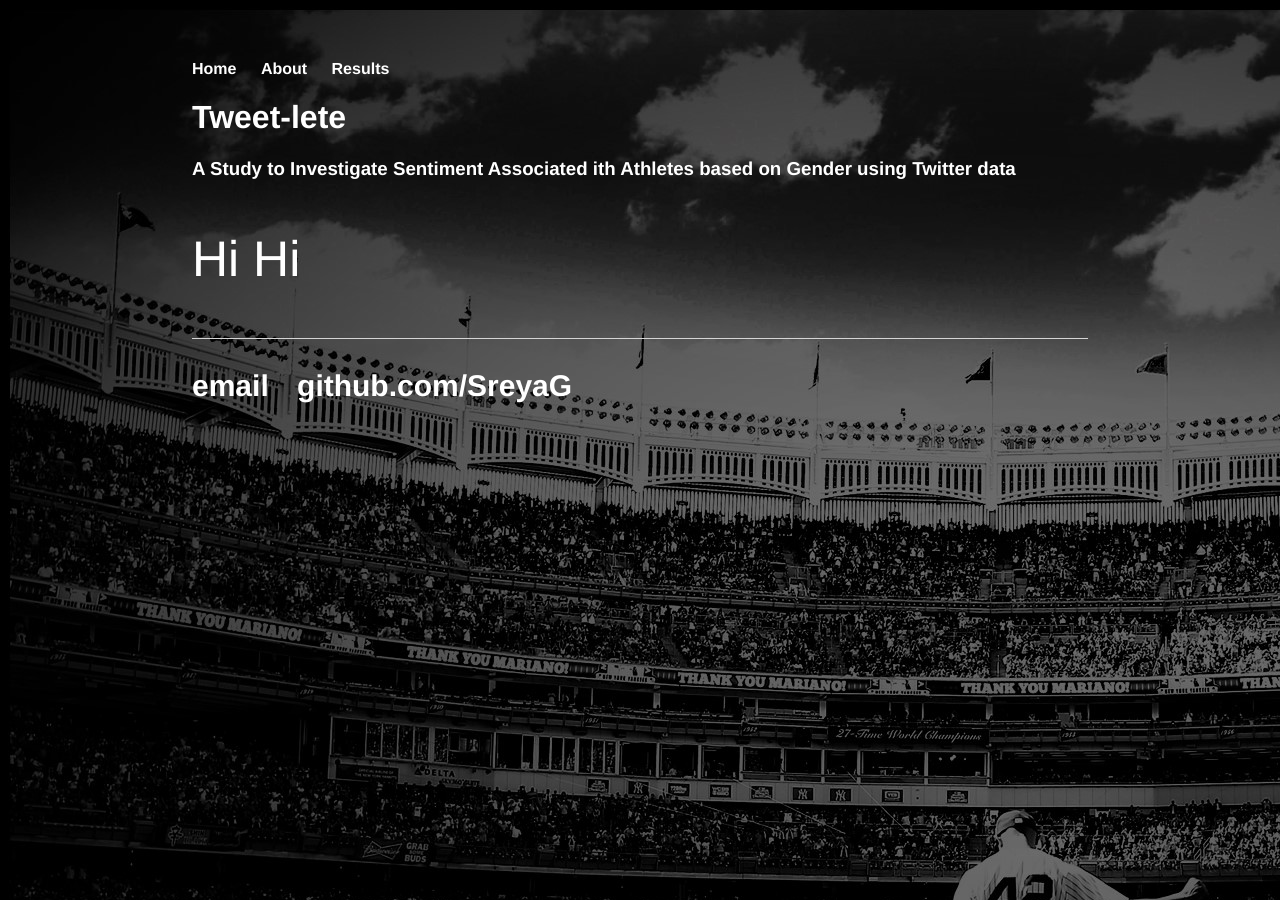
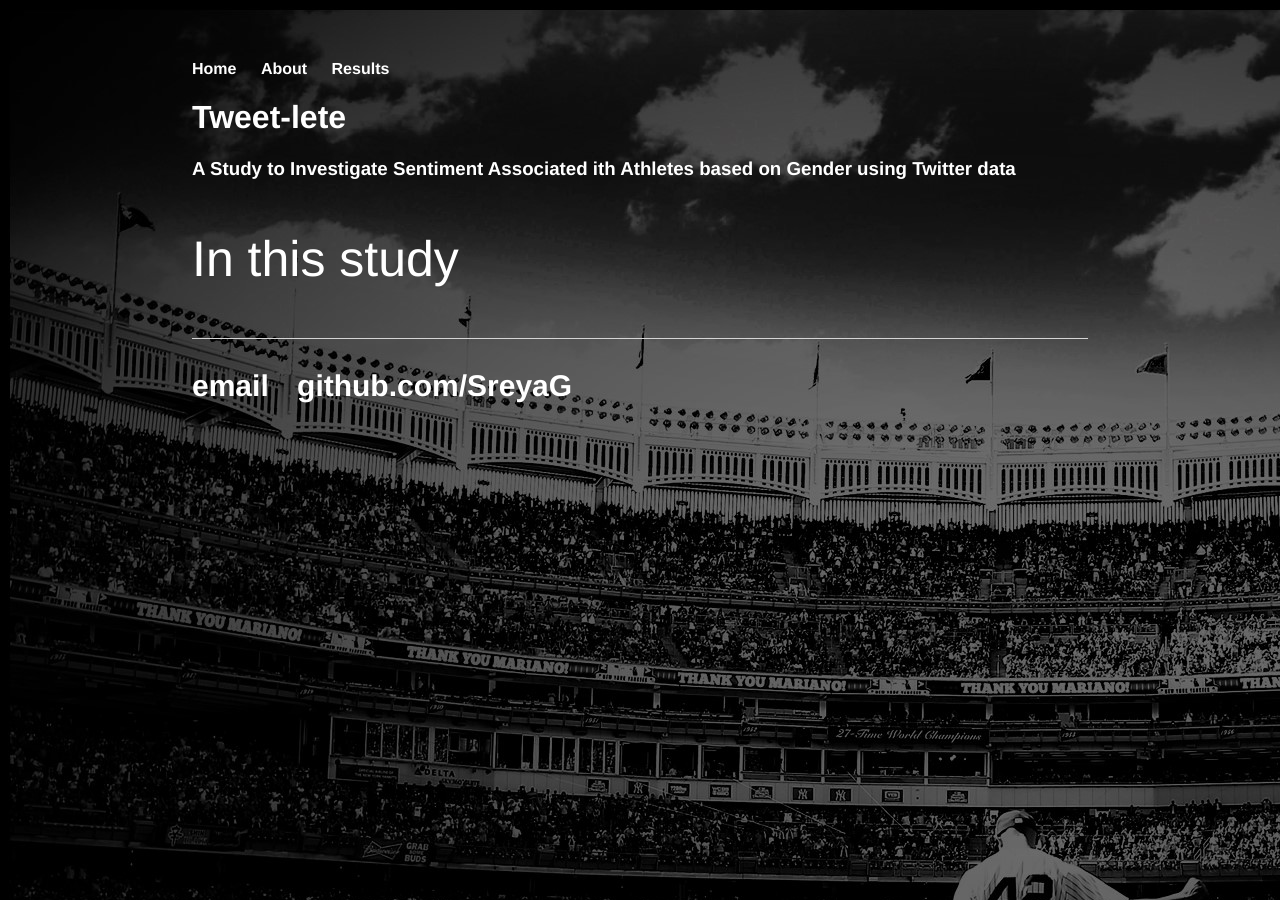
Before and after one commit to SreyaG/SportTweet, a Jekyll site: the page built from index.html, in a window 1280 px wide. Built offline with Jekyll 4.4.1, drawn with Linux system fonts in a browser that asks for light colours.

Commit message:
Update index.html

```diff
--- a/index.html
+++ b/index.html
@@ -5,5 +5,5 @@ title: Twitter Athlete
 <div class="blurb">
 	<h1>Tweet-lete</h1>
 	<h3>A Study to Investigate Sentiment Associated ith Athletes based on Gender using Twitter data</h3>
-	<p>Hi Hi</p>
+	<p>In this study</p>
 </div><!-- /.blurb -->
```
